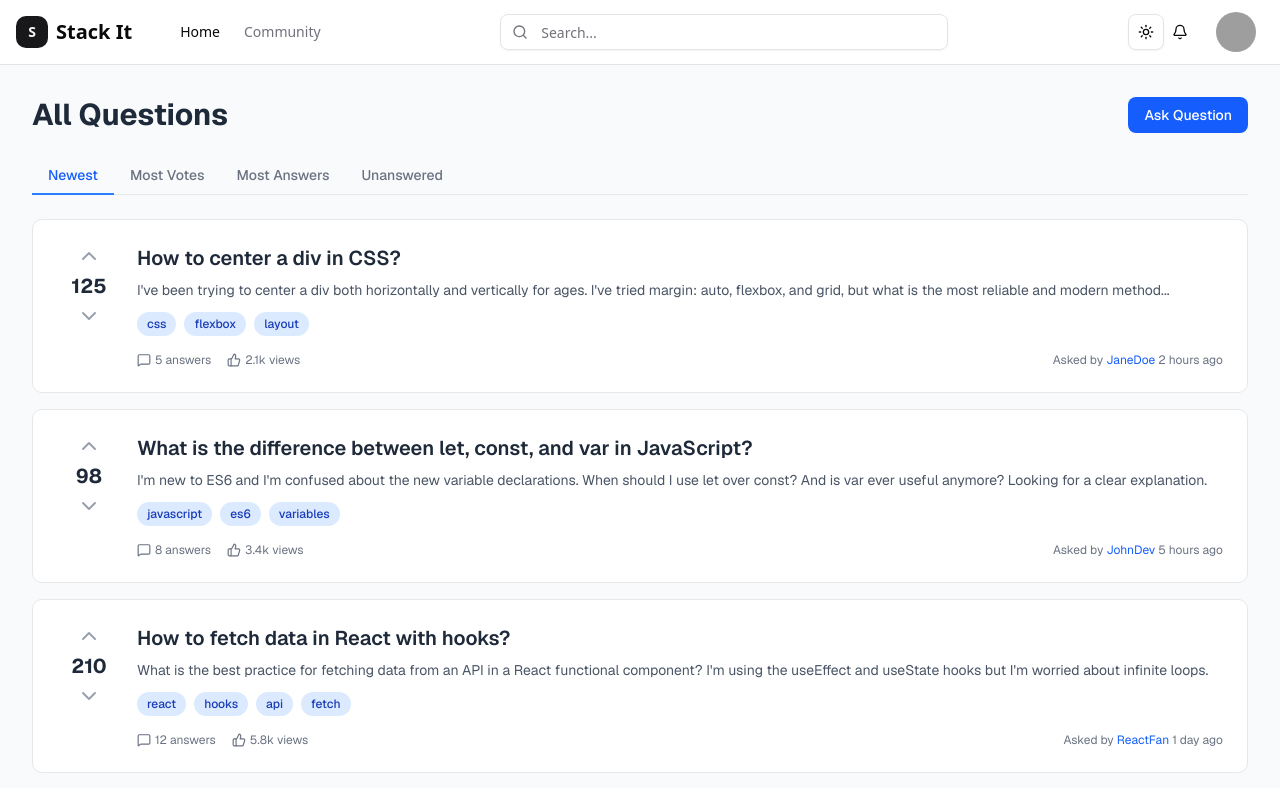
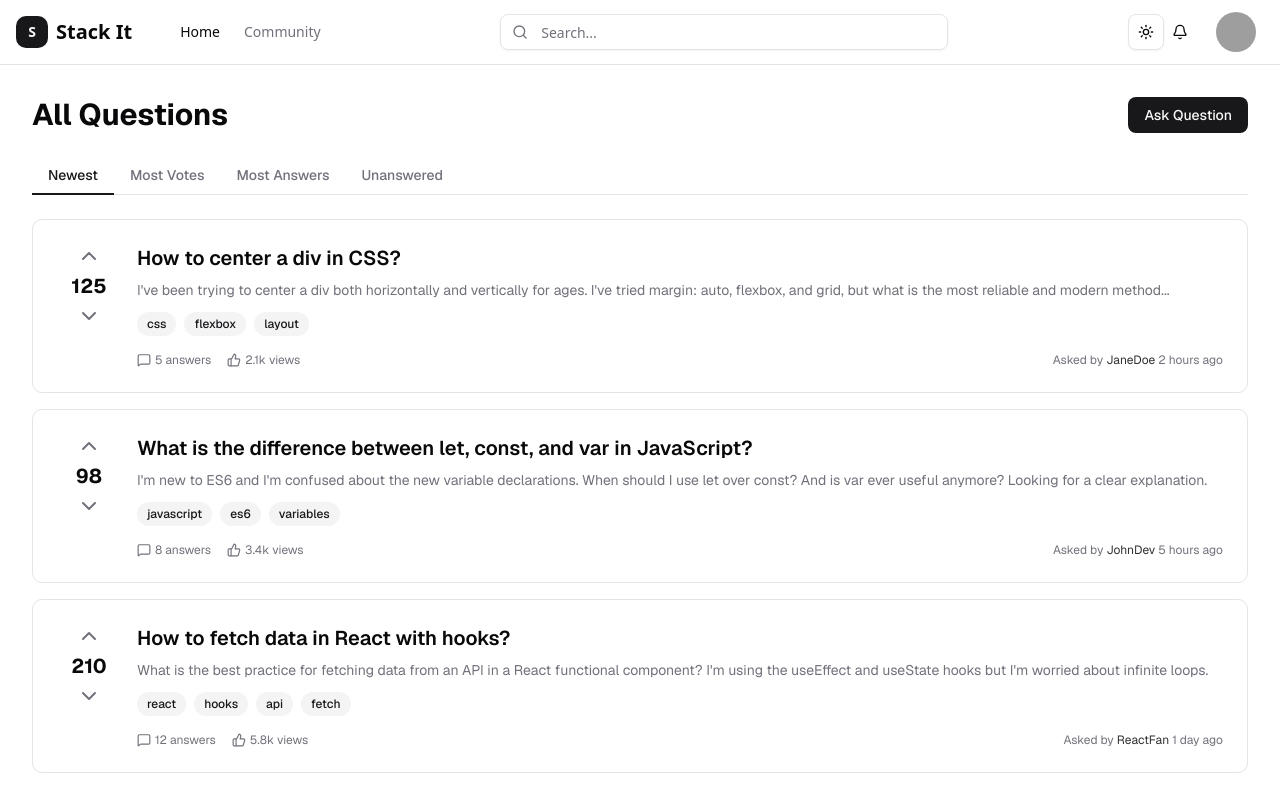
Before and after one commit to Patwaji/StackIt, a Next.js app in the folder stack-it/: page /screens/home in a window 1280 px wide. Shown: the top 788 px of the page. Built offline with nearby package versions, Linux system fonts and the light colour scheme; grey boxes are pictures that could not be loaded.

Commit message:
edit the home page good theme and edited question card

```diff
--- a/stack-it/src/app/screens/home/page.js
+++ b/stack-it/src/app/screens/home/page.js
@@ -1,12 +1,13 @@
 "use client";
+
 import QuestionCard from "@/components/QuestionCard";
 import Link from "next/link";
-import React, { useEffect, useState } from "react";
+import React, { useState } from "react";
 
 export default function HomePage() {
   const [filter, setFilter] = useState("Newest");
-  const [darkMode, setDarkMode] = useState(false);
 
+  // Mock data remains the same
   const mockQuestions = [
     {
       id: 1,
@@ -60,34 +61,35 @@ export default function HomePage() {
   ];
 
   const filters = ["Newest", "Most Votes", "Most Answers", "Unanswered"];
+
   return (
-    <div
-      className={`min-h-screen bg-gray-50 dark:bg-gray-900 text-gray-900 dark:text-gray-100 font-sans`}
-    >
+      // The main background and text colors are now handled by your global CSS on the `body` tag.
+      // The `darkMode` state has been removed as it's no longer needed in this component.
+      <div className="font-sans">
         <main className="container mx-auto p-4 sm:p-6 lg:p-8">
           <div className="flex flex-col sm:flex-row justify-between items-start sm:items-center mb-6">
-          <h1 className="text-2xl sm:text-3xl font-bold text-gray-800 dark:text-white">
+            <h1 className="text-2xl sm:text-3xl font-bold text-foreground">
               All Questions
             </h1>
             <div className="flex items-center space-x-4 mt-3 sm:mt-0">
               <Link
                   href="screens/post-question"
-              className="px-4 py-2 text-sm font-medium text-white bg-blue-600 rounded-md hover:bg-blue-700 focus:outline-none focus:ring-2 focus:ring-offset-2 focus:ring-blue-500"
+                  className="px-4 py-2 text-sm font-medium text-primary-foreground bg-primary rounded-md hover:bg-primary/90 focus:outline-none focus:ring-2 focus:ring-offset-2 focus:ring-ring focus:ring-offset-background"
               >
                 Ask Question
               </Link>
             </div>
           </div>
 
-        <div className="flex items-center border-b border-gray-200 dark:border-gray-700 mb-6">
+          <div className="flex items-center border-b border-border mb-6">
             {filters.map((f) => (
                 <button
                     key={f}
                     onClick={() => setFilter(f)}
-              className={`px-3 sm:px-4 py-2 text-sm font-medium -mb-px border-b-2 ${
+                    className={`px-3 sm:px-4 py-2 text-sm font-medium -mb-px border-b-2 transition-colors ${
                         filter === f
-                  ? "border-blue-500 text-blue-600 dark:text-blue-400"
-                  : "border-transparent text-gray-500 hover:text-gray-700 hover:border-gray-300 dark:text-gray-400 dark:hover:text-gray-200 dark:hover:border-gray-600"
+                            ? "border-primary text-primary"
+                            : "border-transparent text-muted-foreground hover:text-foreground hover:border-input"
                     }`}
                 >
                   {f}
@@ -97,6 +99,7 @@ export default function HomePage() {
 
           <div className="space-y-4">
             {mockQuestions.map((q) => (
+                // Assuming QuestionCard has also been updated to use theme variables
                 <QuestionCard key={q.id} question={q} />
             ))}
           </div>
--- a/stack-it/src/components/QuestionCard.js
+++ b/stack-it/src/components/QuestionCard.js
@@ -1,60 +1,75 @@
-import React from "react";
-import {
-  MessageSquare,
-  ThumbsUp,
-  ChevronUp,
-  ChevronDown,
-  Sun,
-  Moon,
-} from "lucide-react";
+"use client";
 
+import React from 'react';
+import Link from 'next/link'; // Imported the Link component
+import { MessageSquare, ThumbsUp, ChevronUp, ChevronDown } from 'lucide-react';
+
+// The QuestionCard component is styled using your global theme variables.
+// It receives a 'question' object as a prop to display its data.
 export default function QuestionCard({ question }) {
+  // A simple guard clause to prevent rendering errors if the question prop is missing.
+  if (!question) {
+    return null;
+  }
+
   return (
-    <div className="bg-white dark:bg-gray-800 p-4 sm:p-6 rounded-lg border border-gray-200 dark:border-gray-700 flex space-x-4">
+      // Main card container with a more subtle hover effect.
+      // The scale has been reduced from 1.02 to 1.01.
+      <div className="bg-card text-card-foreground p-4 sm:p-6 rounded-lg border border-border flex gap-4 transition-all duration-300 hover:shadow-lg hover:border-primary/30 hover:-translate-y-1 hover:scale-[1.01]">
+
+        {/* Vote Counter Section */}
         <div className="flex flex-col items-center text-center w-16 flex-shrink-0">
-        <button className="text-gray-400 hover:text-green-500 dark:hover:text-green-400">
+          {/* Upvote button uses a muted color, changing to the primary color on hover. */}
+          <button className="text-muted-foreground hover:text-primary transition-colors">
             <ChevronUp size={24} />
           </button>
-        <span className="text-xl font-bold text-gray-800 dark:text-gray-100 my-1">
+          {/* Vote count uses the main foreground color for emphasis. */}
+          <span className="text-xl font-bold text-foreground my-1">
           {question.votes}
         </span>
-        <button className="text-gray-400 hover:text-red-500 dark:hover:text-red-400">
+          {/* Downvote button uses a muted color, changing to the destructive color on hover. */}
+          <button className="text-muted-foreground hover:text-destructive transition-colors">
             <ChevronDown size={24} />
           </button>
         </div>
 
-      <div className="flex-1">
-        <h2 className="text-lg sm:text-xl font-semibold text-gray-800 dark:text-white mb-2">
-          <a
-            href="#"
-            className="hover:text-blue-600 dark:hover:text-blue-400 transition-colors duration-200"
+        {/* Main Question Content */}
+        <div className="flex-1 min-w-0">
+          {/* Question title now uses the Link component. */}
+          <h2 className="text-lg sm:text-xl font-semibold text-foreground mb-2">
+            <Link
+                href="#" // In a real app, this would be `/questions/${question.id}`
+                className="hover:text-primary/90 transition-colors duration-200"
             >
               {question.title}
-          </a>
+            </Link>
           </h2>
-        <p className="text-gray-600 dark:text-gray-400 text-sm mb-3 line-clamp-2">
+          {/* The excerpt uses a muted foreground color for secondary text. */}
+          <p className="text-muted-foreground text-sm mb-3 line-clamp-2">
             {question.excerpt}
           </p>
 
+          {/* Tags now use the Link component. */}
           <div className="flex flex-wrap gap-2 mb-4">
             {question.tags.map((tag) => (
-            <a
-              href="#"
+                <Link
+                    href="#" // In a real app, this would be `/tags/${tag}`
                     key={tag}
-              className="px-2.5 py-1 text-xs font-medium bg-blue-100 text-blue-800 dark:bg-blue-900/50 dark:text-blue-300 rounded-full hover:bg-blue-200 dark:hover:bg-blue-900"
+                    className="px-2.5 py-1 text-xs font-medium bg-accent text-accent-foreground rounded-full hover:bg-accent/80 transition-colors"
                 >
                   {tag}
-            </a>
+                </Link>
             ))}
           </div>
 
-        <div className="flex flex-wrap items-center justify-between text-xs text-gray-500 dark:text-gray-400">
-          <div className="flex items-center space-x-4">
-            <div className="flex items-center space-x-1">
+          {/* Meta information at the bottom of the card. */}
+          <div className="flex flex-wrap items-center justify-between text-xs text-muted-foreground">
+            <div className="flex items-center gap-x-4">
+              <div className="flex items-center gap-x-1">
                 <MessageSquare size={14} />
                 <span>{question.answers} answers</span>
               </div>
-            <div className="flex items-center space-x-1">
+              <div className="flex items-center gap-x-1">
                 <ThumbsUp size={14} />
                 <span>{question.views} views</span>
               </div>
@@ -62,9 +77,13 @@ export default function QuestionCard({ question }) {
             <div className="mt-2 sm:mt-0">
             <span>
               Asked by{" "}
-              <a href="#" className="text-blue-600 dark:text-blue-400">
+              {/* Author link now uses the Link component. */}
+              <Link
+                  href="#" // In a real app, this would be `/users/${question.author}`
+                  className="text-primary/90 hover:underline"
+              >
                 {question.author}
-              </a>{" "}
+              </Link>{" "}
               {question.timestamp}
             </span>
             </div>
```
Lines whose indentation alone changed are shown as unchanged.
